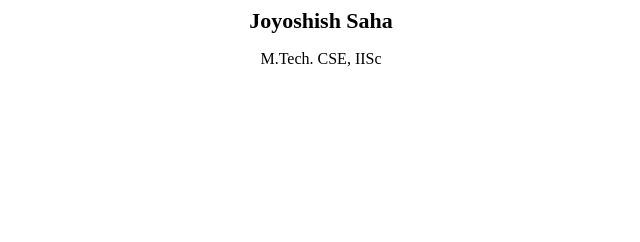
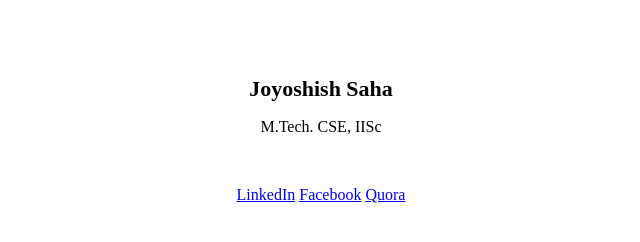
Before and after one commit to Joyoshish/Joyoshish.github.io, a plain HTML site: page index.html in a window 1280 px wide. Shown: the whole page, without its empty margins (319-959 px from the left). Drawn offline with Linux system fonts and the light colour scheme.

Commit message:
Update index.html

```diff
--- a/index.html
+++ b/index.html
@@ -1,3 +1,6 @@
+<p style="text-align: center;"><br></p>
+<p style="text-align: center;"><br></p>
 <p style="text-align: center;"><strong><span style="font-size: 22px;">Joyoshish Saha</span></strong></p>
 <p style="text-align: center;">M.Tech. CSE, IISc</p>
 <p style="text-align: center;"><br></p>
+<p style="text-align: center;"><a href="https://www.linkedin.com/in/joyoshishsaha/" rel="noopener noreferrer" target="_blank">LinkedIn</a> <a href="https://www.facebook.com/joyoshish/" rel="noopener noreferrer" target="_blank">Facebook</a> <a href="https://www.quora.com/profile/%E0%A6%9C%E0%A7%9F%E0%A7%8B%E0%A6%B6%E0%A7%80%E0%A6%B7-%E0%A6%B8%E0%A6%BE%E0%A6%B9%E0%A6%BE-Joyoshish-Saha" rel="noopener noreferrer" target="_blank">Quora</a></p>
```
